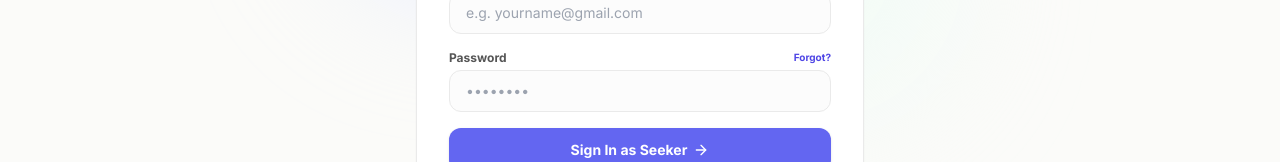
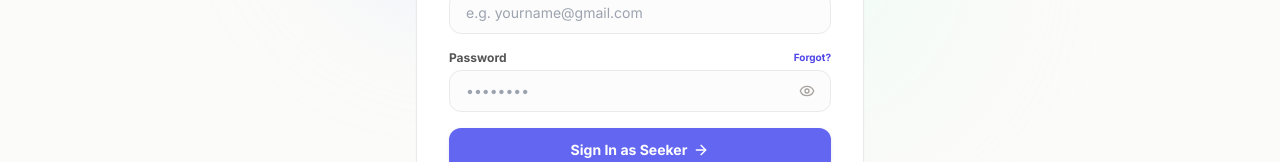
Before and after one commit to 2400030948/FlexyWork-Production, a Next.js app: page /login in a window 1280 px wide. Shown: the part 548-710 px from the top of the page. Built offline with nearby package versions, Linux system fonts and the light colour scheme; no server answers.

Commit message:
feat(auth): add eye toggle button to view/hide password on login page

```diff
--- a/src/app/login/page.tsx
+++ b/src/app/login/page.tsx
@@ -3,7 +3,7 @@
 import React, { useState } from 'react';
 import { useRouter } from 'next/navigation';
 import Link from 'next/link';
-import { Briefcase, ArrowRight, User, Loader2 } from 'lucide-react';
+import { Briefcase, ArrowRight, User, Loader2, Eye, EyeOff } from 'lucide-react';
 import { login } from '../../services/auth';
 import { GoogleSignInButton } from '../../components/auth/GoogleSignInButton';
 import { UserRole } from '../../types';
@@ -13,6 +13,7 @@
   const [role, setRole] = useState<UserRole>('seeker');
   const [email, setEmail] = useState('');
   const [password, setPassword] = useState('');
+  const [showPassword, setShowPassword] = useState(false);
   const [loading, setLoading] = useState(false);
   const [error, setError] = useState('');
 
@@ -139,14 +140,24 @@
                 Forgot?
               </span>
             </div>
+            <div className="relative">
               <input
-              type="password"
+                type={showPassword ? 'text' : 'password'}
                 required
                 value={password}
                 onChange={(e) => setPassword(e.target.value)}
                 placeholder="••••••••"
-              className="w-full rounded-xl border border-surface-border bg-stone-50/50 px-4 py-2.5 text-sm text-ink focus:bg-white focus:border-brand-500 focus:outline-none transition-colors"
+                className="w-full rounded-xl border border-surface-border bg-stone-50/50 pl-4 pr-11 py-2.5 text-sm text-ink focus:bg-white focus:border-brand-500 focus:outline-none transition-colors"
               />
+              <button
+                type="button"
+                onClick={() => setShowPassword(!showPassword)}
+                className="absolute right-3 top-1/2 -translate-y-1/2 text-stone-400 hover:text-ink transition-colors p-1"
+                title={showPassword ? 'Hide password' : 'Show password'}
+              >
+                {showPassword ? <EyeOff size={16} /> : <Eye size={16} />}
+              </button>
+            </div>
           </div>
 
           <button
```
Lines whose indentation alone changed are shown as unchanged.
